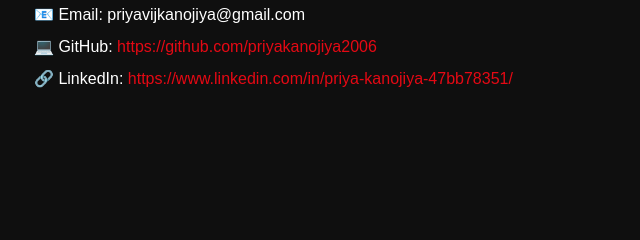
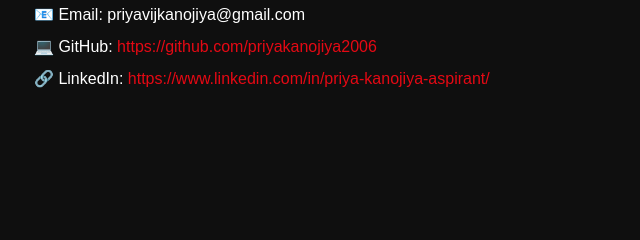
Before and after one commit to priyakanojiya2006/Portfolio, a plain HTML site: page index.html in a window 1280 px wide. Shown: the part 2024-2264 px from the top of the page, 26-666 px from the left. Drawn offline with Linux system fonts and the light colour scheme.

Commit message:
Fix HTML formatting and structure

```diff
--- a/index.html
+++ b/index.html
@@ -166,7 +166,7 @@
 
         <p>
             🔗 LinkedIn:
-            <a href="#" target="_blank">https://www.linkedin.com/in/priya-kanojiya-47bb78351/</a>
+            <a href="#" target="_blank">https://www.linkedin.com/in/priya-kanojiya-aspirant/</a>
         </p>
 
     </div>
```
